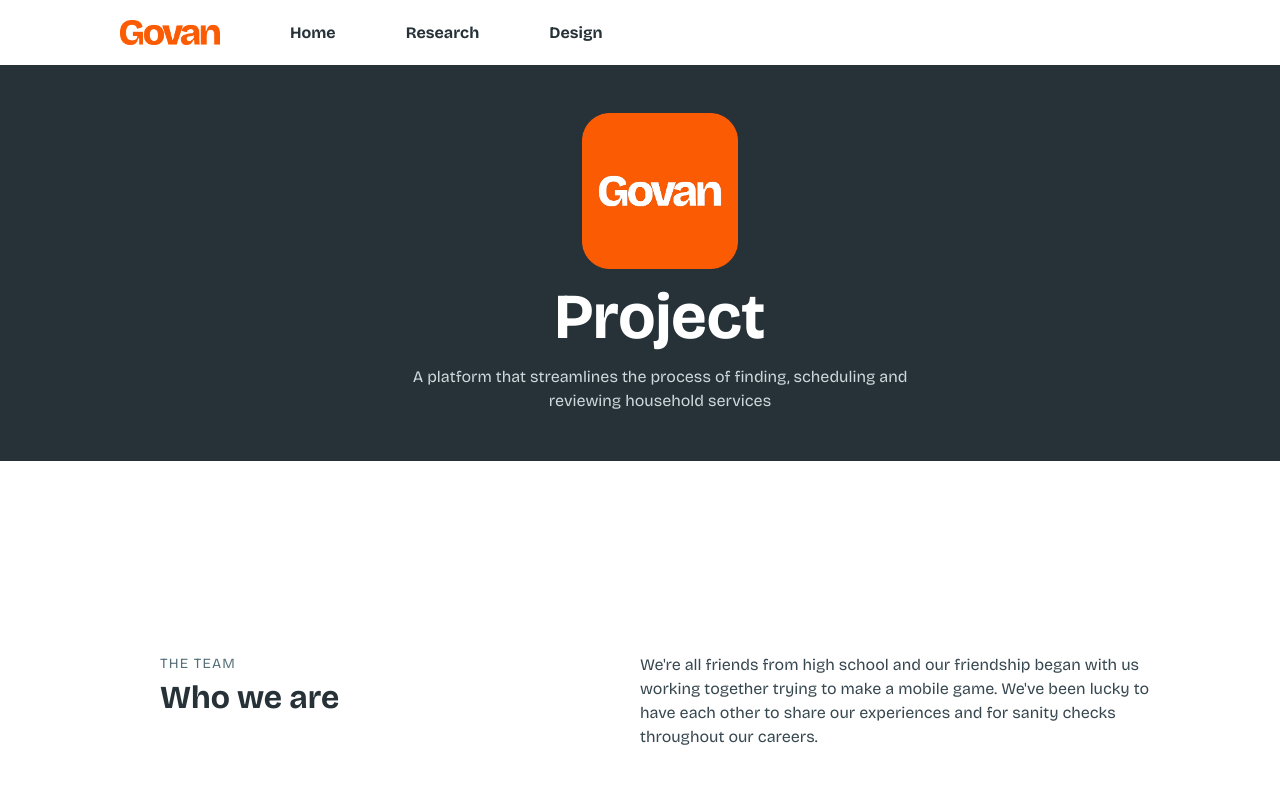
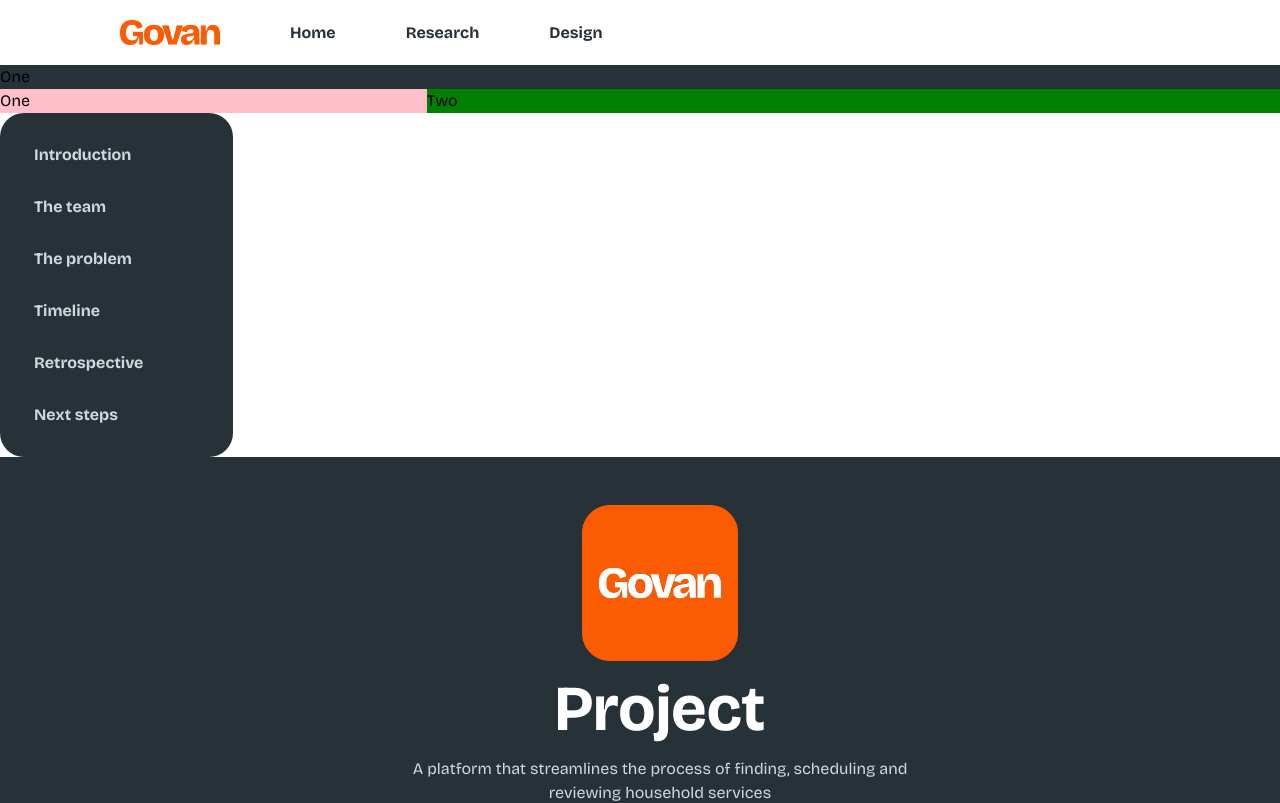
Before and after one commit to KayviaHarriott/govan-portfolio-website, a React (Vite) app: page / in a window 1280 px wide. Shown: the top 803 px of the page. Built offline with nearby package versions, Linux system fonts and the light colour scheme.

Commit message:
Added sectioning for page layout to account for menu

```diff
--- /dev/null
+++ b/src/components/InternalMenu.tsx
@@ -0,0 +1,27 @@
+interface InternalMenuProps {
+  links: { label: string; ref: React.RefObject<HTMLDivElement> }[];
+}
+
+export const InternalMenu: React.FC<InternalMenuProps> = ({ links }) => {
+  const scrollToRef = (ref: React.RefObject<HTMLDivElement>) => {
+    ref.current?.scrollIntoView({ behavior: "smooth" });
+  };
+
+  return (
+    <div className="bg-[#263238] w-fit rounded-[24px] py-[24px] px-[18px] text-[#CFD8DC] font-[700]">
+     <div className="pr-[56px]">
+        <ul className="flex flex-col gap-[16px]">
+          {links.map((item, index) => (
+            <li
+              className="py-[6px] px-[16px]"
+              key={index}
+              onClick={() => scrollToRef(item.ref)}
+            >
+              {item.label}
+            </li>
+          ))}
+        </ul>
+     </div>
+    </div>
+  );
+};
--- /dev/null
+++ b/src/components/SectionLayout.tsx
@@ -0,0 +1,13 @@
+import { ReactNode } from "react";
+
+interface SectionLayoutProps {
+  backgroundColor: string;
+  content: ReactNode;
+}
+
+export const SectionLayout: React.FC<SectionLayoutProps> = ({
+  backgroundColor,
+  content,
+}) => {
+  return <div className={`bg-[${backgroundColor}]`}>{content}</div>;
+};
--- a/src/pages/LandingPage.tsx
+++ b/src/pages/LandingPage.tsx
@@ -7,6 +7,10 @@ import // useEffect,
 "react";
 import { RadiusBackground } from "../components/RadiusBackground";
 import { CustomTimeline } from "../components/Timeline";
+// import { Link } from "react-router-dom";
+import { InternalMenu } from "../components/InternalMenu";
+import { useRef } from "react";
+import { SectionLayout } from "../components/SectionLayout";
 // import {Box} from "@mui/material";
 
 export const LandingPage = () => {
@@ -81,8 +85,32 @@ export const LandingPage = () => {
   //   return () => window.removeEventListener("scroll", handleScroll);
   // }, []);
 
+  const introductionRef = useRef<HTMLDivElement>(null);
+  const theTeamRef = useRef<HTMLDivElement>(null);
+  const theProblemRef = useRef<HTMLDivElement>(null);
+  const timelineRef = useRef<HTMLDivElement>(null);
+  const retrospectiveRef = useRef<HTMLDivElement>(null);
+  const nextStepsRef = useRef<HTMLDivElement>(null);
+
   return (
     <div className="relative">
+      <SectionLayout backgroundColor="#263238" content={<div> One</div>} />
+      <div className="fixed top-30">{/* <p>Menu</p>{" "} */}</div>
+      <div className="flex w-[100%]">
+        <div className="bg-[pink] w-1/3">One</div>
+        <div className="bg-[green] w-2/3">Two</div>
+      </div>
+      <InternalMenu
+        links={[
+          { label: "Introduction", ref: introductionRef },
+          { label: "The team", ref: theTeamRef },
+          { label: "The problem", ref: theProblemRef },
+          { label: "Timeline", ref: timelineRef },
+          { label: "Retrospective", ref: retrospectiveRef },
+          { label: "Next steps", ref: nextStepsRef },
+        ]}
+      />
+
       {/* <Box
         ref={navRef}
         sx={{
@@ -124,7 +152,7 @@ export const LandingPage = () => {
       <div
         className={`bg-[${lightBackground}] py-[192px] px-[120px] ${padding}  ${locationStyling} flex justify-end items-end`}
       >
-        <div className="max-w-[1000px]">
+        <div ref={theTeamRef} className="max-w-[1000px]">
           <div className={`flex flex-col gap-[96px]`}>
             <SectionHeader
               subtext={`The Team`}
@@ -418,7 +446,7 @@ export const LandingPage = () => {
                     This was a labour of love for Jamaica, of camaraderie
                     between 3 close friends and a project to challenge
                     ourselves. We hope you will return when we follow up with
-                    more updates!`
+                    more updates!
                   </p>
                 </div>
               }
--- a/src/pages/Research.tsx
+++ b/src/pages/Research.tsx
@@ -1,4 +1,30 @@
+import { Divider } from "@mui/material";
+import { SectionHeader } from "../components/SectionHeader";
+import { RadiusBackground } from "../components/RadiusBackground";
+// import { Link } from "react-router-dom";
+
 export const Research = () => {
-    return <div>
-        <p>Research Page</p>
-    </div>}
+  return (
+    <>
+      <div className="bg-[orange]">
+        <div className="bg-[green] w-fit">
+          {" "}
+
+        </div>
+      </div>
+      <div className="bg-[red]">
+        <p>Research</p>
+        <p>Introduction</p>
+        <p>Text</p>
+        <Divider sx={{ width: "200px" }}></Divider>
+        <SectionHeader
+          subtext={`Assumptions`}
+          title={`The research challenged our assumptions`}
+          text={`Our assumptions were challenged during the research
+            interview process with renters and landlords. `}
+        />
+        <RadiusBackground content={<></>} />
+      </div>
+    </>
+  );
+};
```
Also changed, not shown: src/components/PageMenu.tsx (added).
